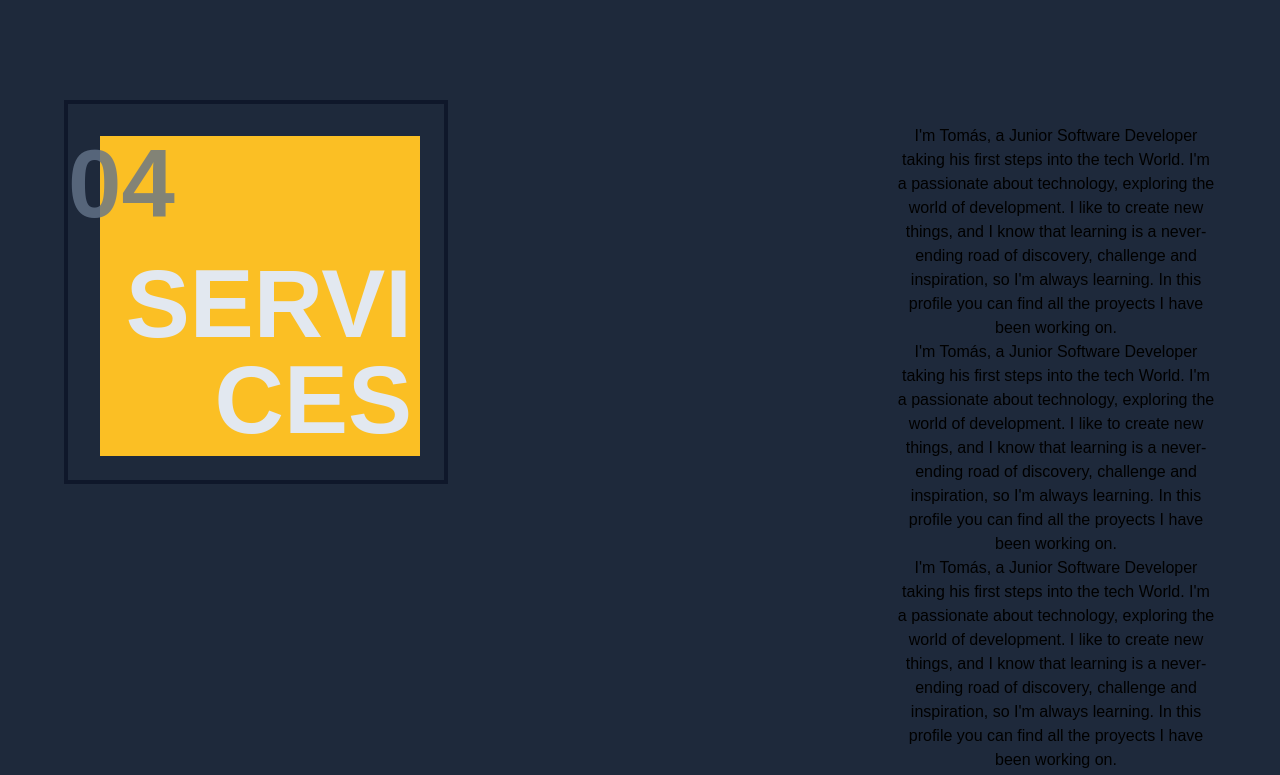
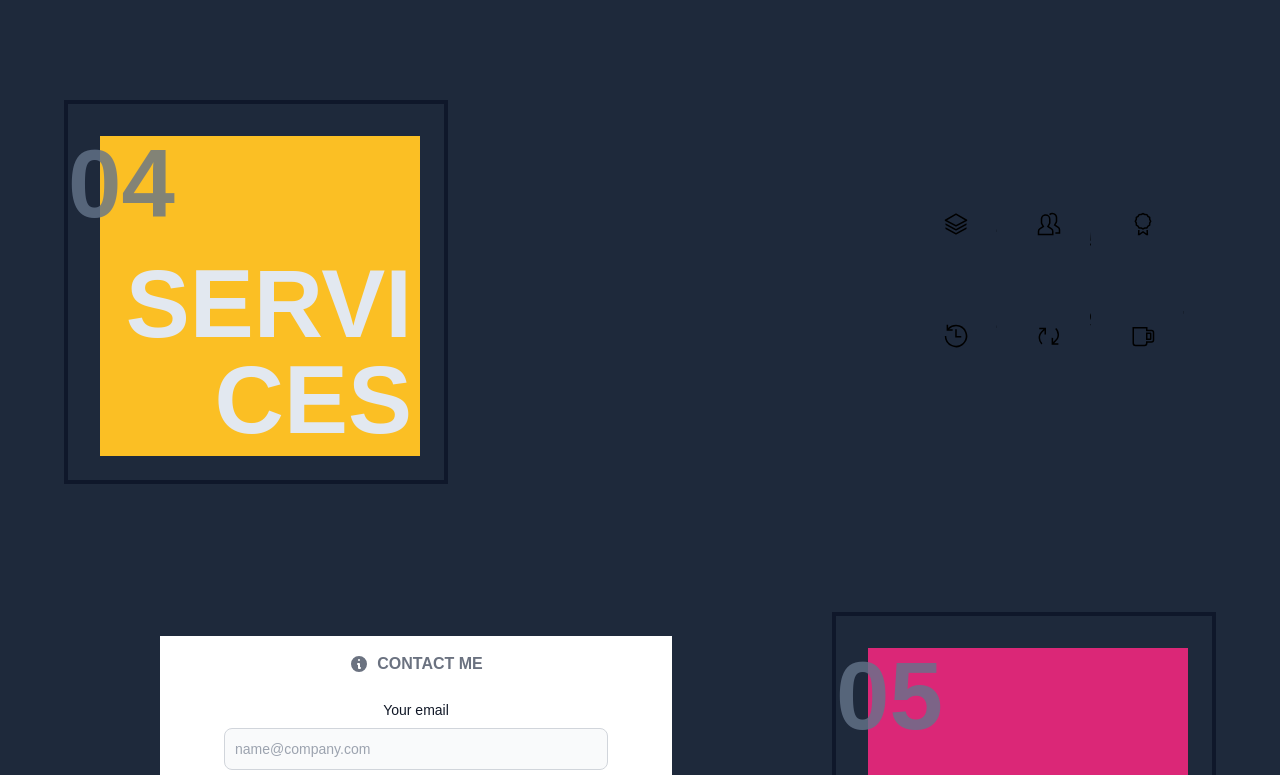
Before and after one commit to TomasFalchini/Portfolio, a React (Create React App) app: page / in a window 1280 px wide. Shown: the part 3520-4295 px from the top of the page. Built offline with nearby package versions, Linux system fonts and the light colour scheme.

Commit message:
Services

```diff
--- a/src/App.tsx
+++ b/src/App.tsx
@@ -17,6 +17,7 @@ import Images from "./infrastructure/views/visualcomponents/Images";
 import { motion } from "framer-motion";
 import ContactForm from "./infrastructure/views/statechangecomponents/ContactForm";
 import TechSkills from "./infrastructure/views/statechangecomponents/TechSkills";
+import ServicesStatistics from "./infrastructure/views/visualcomponents/ServicesStatistics";
 
 function App() {
   const [color, setColor] = React.useState("bg-lime-400");
@@ -119,19 +120,7 @@ function App() {
         >
           <DinamicCube title="SERVICES" index="04" color="bg-amber-400" />
           <SectionSideForCube>
-            <TextCube text="I'm Tomás, a Junior Software Developer taking his first steps into the tech World. I'm a passionate about technology, exploring the world of development. I like to create new things, and I know that learning is a never-ending road of discovery, challenge and inspiration, so I'm always learning. In this profile you can find all the proyects I have been working on.">
-              <div></div>
-            </TextCube>
-            <TextCube text="I'm Tomás, a Junior Software Developer taking his first steps into the tech World. I'm a passionate about technology, exploring the world of development. I like to create new things, and I know that learning is a never-ending road of discovery, challenge and inspiration, so I'm always learning. In this profile you can find all the proyects I have been working on.">
-              <div></div>
-            </TextCube>
-            <TextCube text="I'm Tomás, a Junior Software Developer taking his first steps into the tech World. I'm a passionate about technology, exploring the world of development. I like to create new things, and I know that learning is a never-ending road of discovery, challenge and inspiration, so I'm always learning. In this profile you can find all the proyects I have been working on.">
-              <div></div>
-            </TextCube>
-            <TextCube text="I'm Tomás, a Junior Software Developer taking his first steps into the tech World. I'm a passionate about technology, exploring the world of development. I like to create new things, and I know that learning is a never-ending road of discovery, challenge and inspiration, so I'm always learning. In this profile you can find all the proyects I have been working on.">
-              <div></div>
-            </TextCube>
-            {/* <Images size={"large"} link={"..."} /> */}
+            <ServicesStatistics />
           </SectionSideForCube>
         </ContainerOfSections>
         <ContainerOfSections
--- /dev/null
+++ b/src/infrastructure/views/visualcomponents/ServicesStatistics.tsx
@@ -0,0 +1,115 @@
+import React from "react";
+
+function ServicesStatistics() {
+  return (
+    <section className="p-4 my-6 md:p-8 dark:bg-gray-800 dark:text-gray-100">
+      <div className="container grid grid-cols-1 gap-6 m-4 mx-auto md:m-0 md:grid-cols-2 xl:grid-cols-3">
+        <div className="flex overflow-hidden rounded-lg dark:bg-gray-900 dark:text-gray-100">
+          <div className="flex items-center justify-center px-4 dark:bg-violet-400 dark:text-gray-800">
+            <svg
+              xmlns="http://www.w3.org/2000/svg"
+              viewBox="0 0 512 512"
+              fill="currentColor"
+              className="w-6 h-6"
+            >
+              <path d="M487.938,162.108l-224-128a16,16,0,0,0-15.876,0l-224,128a16,16,0,0,0,.382,28l224,120a16,16,0,0,0,15.112,0l224-120a16,16,0,0,0,.382-28ZM256,277.849,65.039,175.548,256,66.428l190.961,109.12Z"></path>
+              <path d="M263.711,394.02,480,275.061V238.539L256,361.74,32,238.539v36.522L248.289,394.02a16.005,16.005,0,0,0,15.422,0Z"></path>
+              <path d="M32,362.667,248.471,478.118a16,16,0,0,0,15.058,0L480,362.667V326.4L256,445.867,32,326.4Z"></path>
+            </svg>
+          </div>
+          <div className="flex items-center justify-between flex-1 p-3">
+            <p className="text-2xl font-semibold">200+</p>
+            <p>Projects</p>
+          </div>
+        </div>
+        <div className="flex overflow-hidden rounded-lg dark:bg-gray-900 dark:text-gray-100">
+          <div className="flex items-center justify-center px-4 dark:bg-violet-400 dark:text-gray-800">
+            <svg
+              xmlns="http://www.w3.org/2000/svg"
+              viewBox="0 0 512 512"
+              fill="currentColor"
+              className="w-6 h-6"
+            >
+              <path d="M462.541,316.3l-64.344-42.1,24.774-45.418A79.124,79.124,0,0,0,432.093,192V120A103.941,103.941,0,0,0,257.484,43.523L279.232,67a71.989,71.989,0,0,1,120.861,53v72a46.809,46.809,0,0,1-5.215,21.452L355.962,284.8l89.058,58.274a42.16,42.16,0,0,1,19.073,35.421V432h-72v32h104V378.494A74.061,74.061,0,0,0,462.541,316.3Z"></path>
+              <path d="M318.541,348.3l-64.343-42.1,24.773-45.418A79.124,79.124,0,0,0,288.093,224V152A104.212,104.212,0,0,0,184.04,47.866C126.723,47.866,80.093,94.581,80.093,152v72a78,78,0,0,0,9.015,36.775l24.908,45.664L50.047,348.3A74.022,74.022,0,0,0,16.5,410.4L16,496H352.093V410.494A74.061,74.061,0,0,0,318.541,348.3ZM320.093,464H48.186l.31-53.506a42.158,42.158,0,0,1,19.073-35.421l88.682-58.029L117.2,245.452A46.838,46.838,0,0,1,112.093,224V152a72,72,0,1,1,144,0v72a46.809,46.809,0,0,1-5.215,21.452L211.962,316.8l89.058,58.274a42.16,42.16,0,0,1,19.073,35.421Z"></path>
+            </svg>
+          </div>
+          <div className="flex items-center justify-between flex-1 p-3">
+            <p className="text-2xl font-semibold">7 500+</p>
+            <p>Customers</p>
+          </div>
+        </div>
+        <div className="flex overflow-hidden rounded-lg dark:bg-gray-900 dark:text-gray-100">
+          <div className="flex items-center justify-center px-4 dark:bg-violet-400 dark:text-gray-800">
+            <svg
+              xmlns="http://www.w3.org/2000/svg"
+              viewBox="0 0 512 512"
+              fill="currentColor"
+              className="w-6 h-6"
+            >
+              <polygon points="328.375 384 332.073 458.999 256.211 406.28 179.924 459.049 183.625 384 151.586 384 146.064 496 182.756 496 256.169 445.22 329.242 496 365.936 496 360.414 384 328.375 384"></polygon>
+              <path d="M415.409,154.914l-2.194-48.054L372.7,80.933,346.768,40.414l-48.055-2.2L256,16.093,213.287,38.219l-48.055,2.2L139.3,80.933,98.785,106.86l-2.194,48.054L74.464,197.628l22.127,42.715,2.2,48.053L139.3,314.323l25.928,40.52,48.055,2.195L256,379.164l42.713-22.126,48.055-2.195,25.928-40.52L413.214,288.4l2.195-48.053,22.127-42.715Zm-31.646,76.949L382,270.377l-32.475,20.78-20.78,32.475-38.515,1.76L256,343.125l-34.234-17.733-38.515-1.76-20.78-32.475L130,270.377l-1.759-38.514L110.5,197.628,128.237,163.4,130,124.88,162.471,104.1l20.78-32.474,38.515-1.76L256,52.132l34.234,17.733,38.515,1.76,20.78,32.474L382,124.88l1.759,38.515L401.5,197.628Z"></path>
+            </svg>
+          </div>
+          <div className="flex items-center justify-between flex-1 p-3">
+            <p className="text-2xl font-semibold">14</p>
+            <p>Awards</p>
+          </div>
+        </div>
+        <div className="flex overflow-hidden rounded-lg dark:bg-gray-900 dark:text-gray-100">
+          <div className="flex items-center justify-center px-4 dark:bg-violet-400 dark:text-gray-800">
+            <svg
+              xmlns="http://www.w3.org/2000/svg"
+              viewBox="0 0 512 512"
+              fill="currentColor"
+              className="w-6 h-6"
+            >
+              <path d="M256.25,16A240,240,0,0,0,88,84.977V16H56V144H184V112H106.287A208,208,0,0,1,256.25,48C370.8,48,464,141.2,464,255.75S370.8,463.5,256.25,463.5,48.5,370.3,48.5,255.75h-32A239.75,239.75,0,0,0,425.779,425.279,239.75,239.75,0,0,0,256.25,16Z"></path>
+              <polygon points="240 111.951 239.465 288 368 288 368 256 271.563 256 272 112.049 240 111.951"></polygon>
+            </svg>
+          </div>
+          <div className="flex items-center justify-between flex-1 p-3">
+            <p className="text-2xl font-semibold">24/7 h</p>
+            <p>Support</p>
+          </div>
+        </div>
+        <div className="flex overflow-hidden rounded-lg dark:bg-gray-900 dark:text-gray-100">
+          <div className="flex items-center justify-center px-4 dark:bg-violet-400 dark:text-gray-800">
+            <svg
+              xmlns="http://www.w3.org/2000/svg"
+              viewBox="0 0 512 512"
+              fill="currentColor"
+              className="w-6 h-6"
+            >
+              <path d="M415.313,358.7c36.453-36.452,55.906-85.231,54.779-137.353-1.112-51.375-21.964-99.908-58.715-136.66L388.75,107.314A166.816,166.816,0,0,1,438.1,222.039c.937,43.313-15.191,83.81-45.463,114.083l-48.617,49.051.044-89.165-32-.016L311.992,440H456.063V408H366.449Z"></path>
+              <path d="M47.937,112h89.614L88.687,161.3c-36.453,36.451-55.906,85.231-54.779,137.352a198.676,198.676,0,0,0,58.715,136.66l22.627-22.627A166.818,166.818,0,0,1,65.9,297.962c-.937-43.314,15.191-83.811,45.463-114.083l48.617-49.051-.044,89.165,32,.015L192.008,80H47.937Z"></path>
+            </svg>
+          </div>
+          <div className="flex items-center justify-between flex-1 p-3">
+            <p className="text-2xl font-semibold">99,9 %</p>
+            <p>Uptime</p>
+          </div>
+        </div>
+        <div className="flex overflow-hidden rounded-lg dark:bg-gray-900 dark:text-gray-100">
+          <div className="flex items-center justify-center px-4 dark:bg-violet-400 dark:text-gray-800">
+            <svg
+              xmlns="http://www.w3.org/2000/svg"
+              viewBox="0 0 512 512"
+              fill="currentColor"
+              className="w-6 h-6"
+            >
+              <path d="M416,180H320V340h96a20.023,20.023,0,0,0,20-20V200A20.023,20.023,0,0,0,416,180ZM404,308H352V212h52Z"></path>
+              <path d="M436.574,120H352V64H32V408a64.072,64.072,0,0,0,64,64H288a64.072,64.072,0,0,0,64-64v-8h84.574A59.493,59.493,0,0,0,496,340.574V179.426A59.493,59.493,0,0,0,436.574,120ZM464,340.574A27.457,27.457,0,0,1,436.574,368H320v40a32.036,32.036,0,0,1-32,32H96a32.036,32.036,0,0,1-32-32V96H320v56H436.574A27.457,27.457,0,0,1,464,179.426Z"></path>
+            </svg>
+          </div>
+          <div className="flex items-center justify-between flex-1 p-3">
+            <p className="text-2xl font-semibold">720 L</p>
+            <p>Coffee</p>
+          </div>
+        </div>
+      </div>
+    </section>
+  );
+}
+
+export default ServicesStatistics;
```
